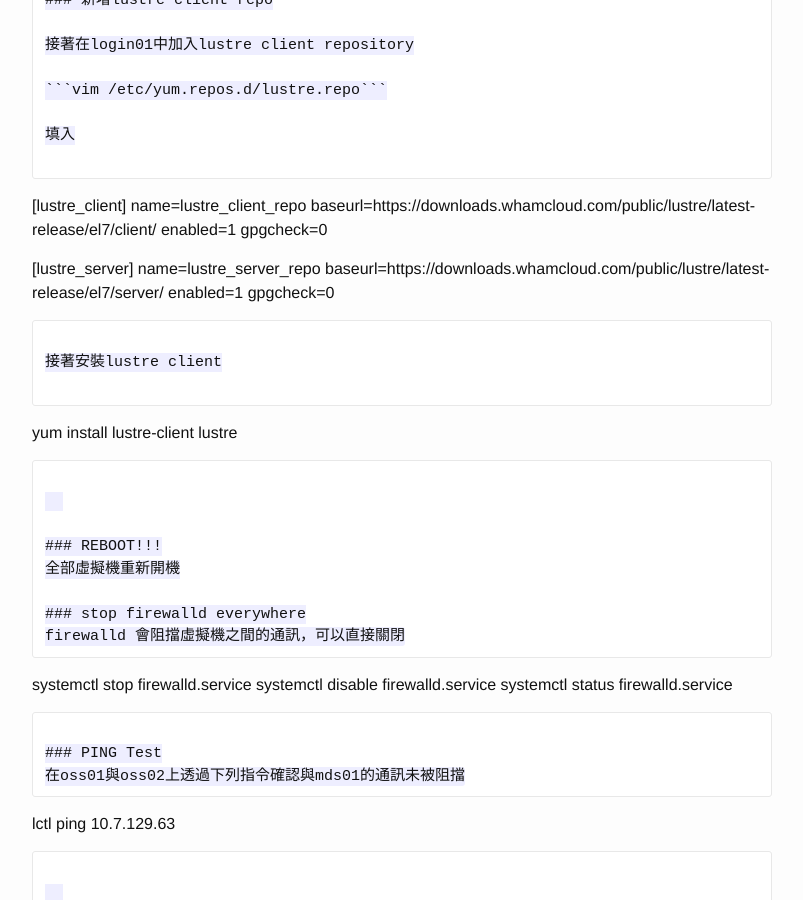
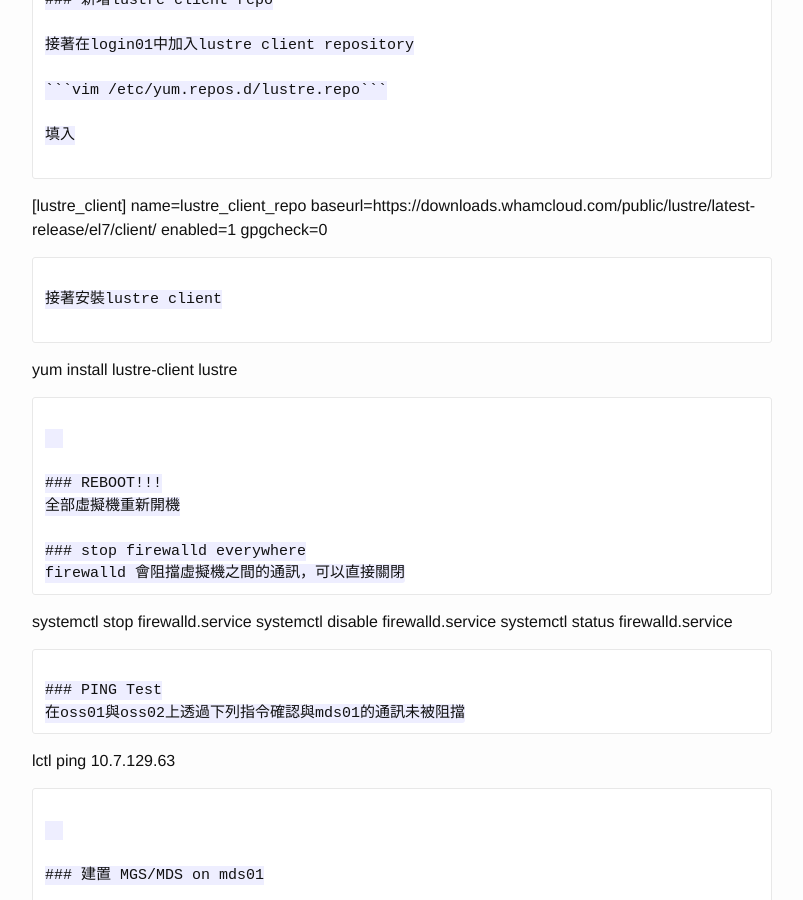
Before and after one commit to ChiaoY/ChiaoY.github.io, a Jekyll site: the page built from _posts/2020-12-29-Lustre建置.markdown, in a window 1280 px wide and 900 px high, scrolled down 6794 px. Shown: the whole window, without its empty margins (238-1041 px from the left). Built offline with Jekyll 4.4.1, drawn with Linux system fonts in a browser that asks for light colours.

Commit message:
Update 2020-12-29-Lustre建置.markdown
delete server repo for client

````diff
--- a/_posts/2020-12-29-Lustre建置.markdown
+++ b/_posts/2020-12-29-Lustre建置.markdown
@@ -260,13 +260,6 @@
 baseurl=https://downloads.whamcloud.com/public/lustre/latest-release/el7/client/
 enabled=1
 gpgcheck=0
-
-[lustre_server]
-name=lustre_server_repo
-baseurl=https://downloads.whamcloud.com/public/lustre/latest-release/el7/server/
-enabled=1
-gpgcheck=0
-
 ```
 
 接著安裝lustre client
````
